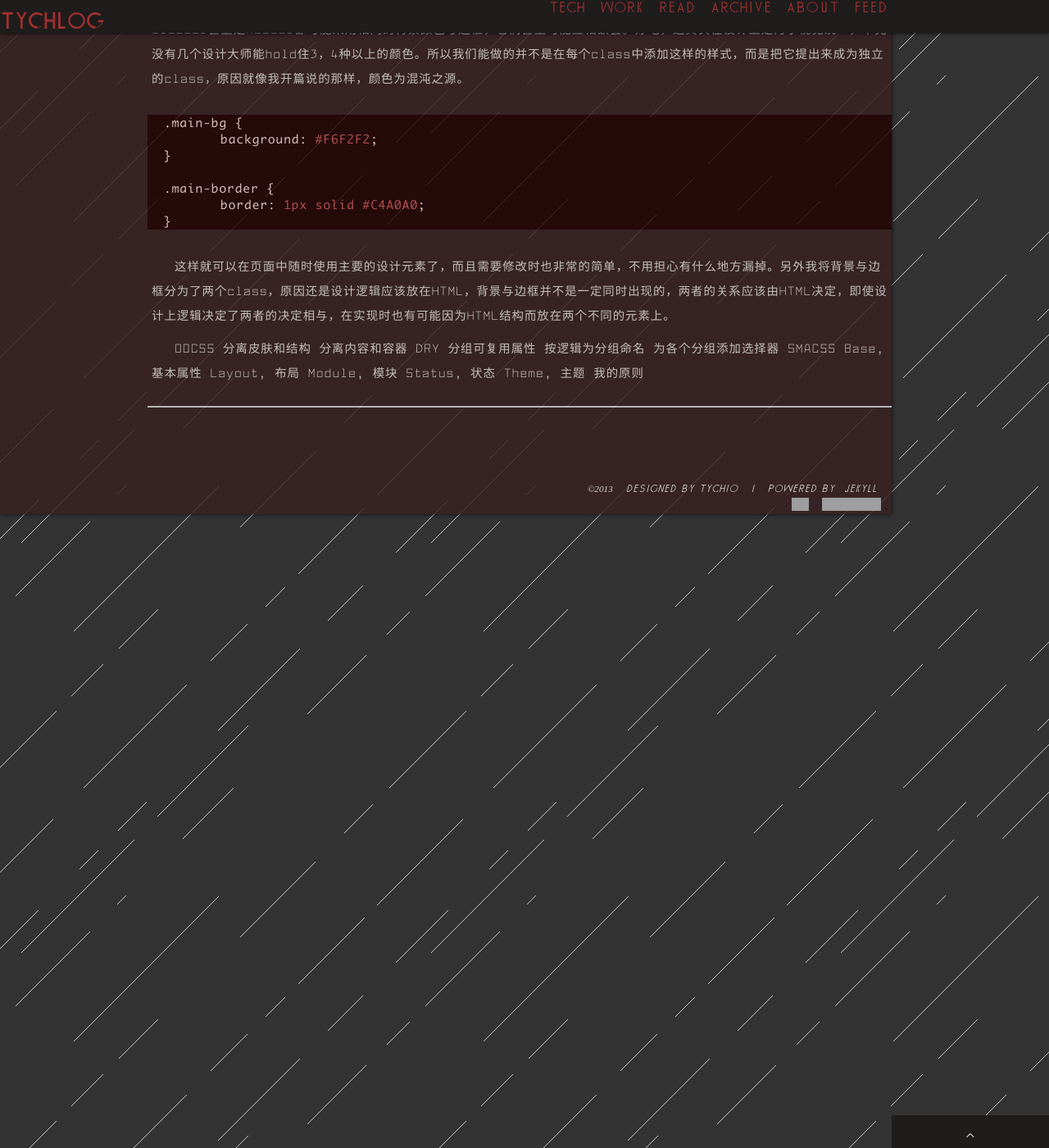
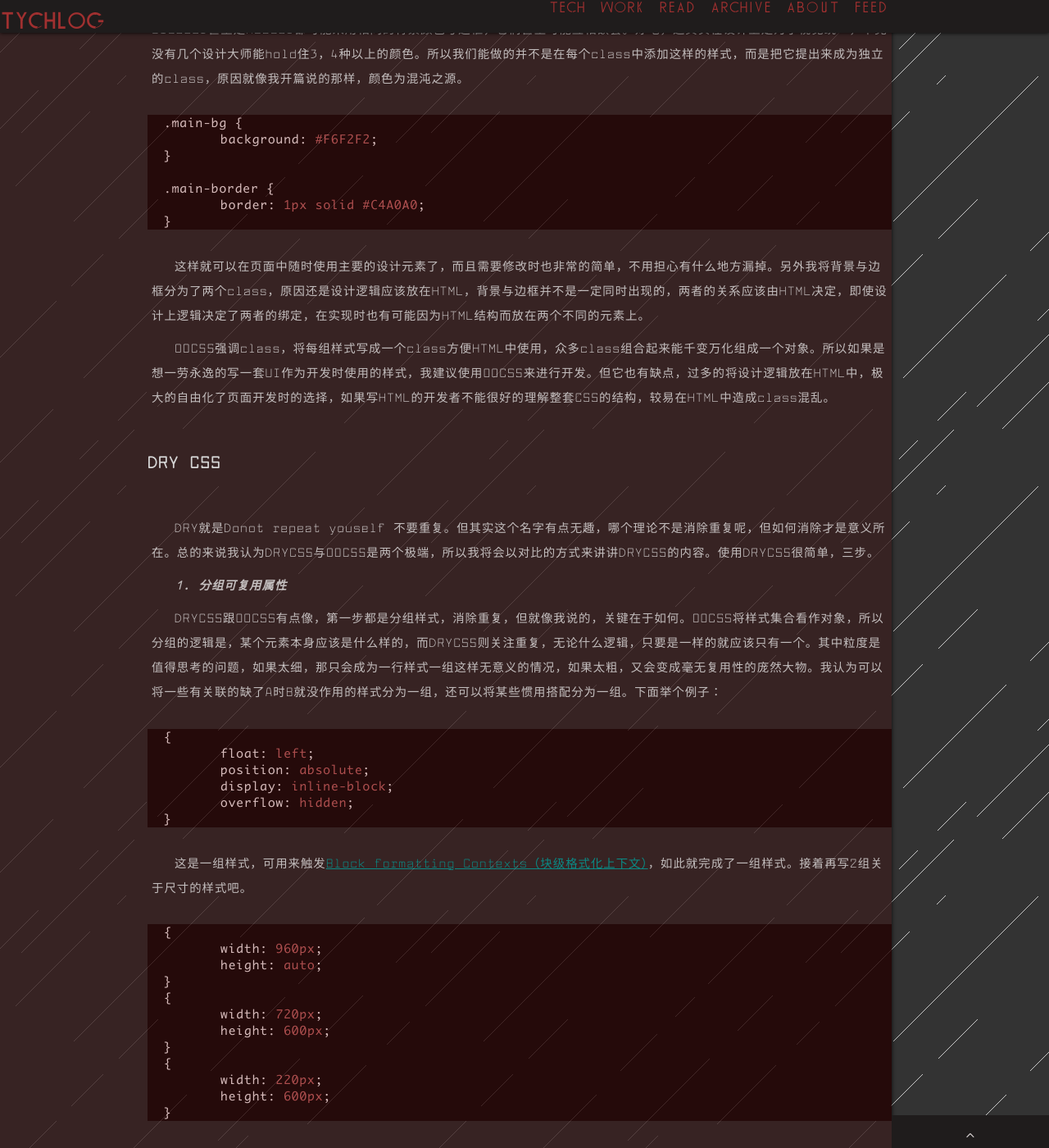
Before and after one commit to tychio/old_blog, a Jekyll site: the page built from _posts/2014-03-16-css-principle.md, in a window 1280 px wide and 1400 px high, scrolled down 6039 px. Shown: the whole window at 82% size. Built offline with Jekyll 4.4.1, drawn with Linux system fonts in a browser that asks for light colours; Markdown is read by kramdown in place of the engine named in the settings; comment, search, counter and statistics services are not loaded; some of the changed text lies outside the part shown; grey boxes are pictures that could not be loaded.

Commit message:
write a part about DRYCSS for css principle.

````diff
--- a/_posts/2014-03-16-css-principle.md
+++ b/_posts/2014-03-16-css-principle.md
@@ -207,8 +207,133 @@
 }
 ```
 
-这样就可以在页面中随时使用主要的设计元素了，而且需要修改时也非常的简单，不用担心有什么地方漏掉。另外我将背景与边框分为了两个class，原因还是设计逻辑应该放在HTML，背景与边框并不是一定同时出现的，两者的关系应该由HTML决定，即使设计上逻辑决定了两者的决定相与，在实现时也有可能因为HTML结构而放在两个不同的元素上。
+这样就可以在页面中随时使用主要的设计元素了，而且需要修改时也非常的简单，不用担心有什么地方漏掉。另外我将背景与边框分为了两个class，原因还是设计逻辑应该放在HTML，背景与边框并不是一定同时出现的，两者的关系应该由HTML决定，即使设计上逻辑决定了两者的绑定，在实现时也有可能因为HTML结构而放在两个不同的元素上。
 
+OOCSS强调class，将每组样式写成一个class方便HTML中使用，众多class组合起来能千变万化组成一个对象。所以如果是想一劳永逸的写一套UI作为开发时使用的样式，我建议使用OOCSS来进行开发。但它也有缺点，过多的将设计逻辑放在HTML中，极大的自由化了页面开发时的选择，如果写HTML的开发者不能很好的理解整套CSS的结构，较易在HTML中造成class混乱。
+
+###### DRY CSS
+
+DRY就是Donot repeat youself 不要重复。但其实这个名字有点无趣，哪个理论不是消除重复呢，但如何消除才是意义所在。总的来说我认为DRYCSS与OOCSS是两个极端，所以我将会以对比的方式来讲讲DRYCSS的内容。使用DRYCSS很简单，三步。
+
+***1. 分组可复用属性***
+
+DRYCSS跟OOCSS有点像，第一步都是分组样式，消除重复，但就像我说的，关键在于如何。OOCSS将样式集合看作对象，所以分组的逻辑是，某个元素本身应该是什么样的，而DRYCSS则关注重复，无论什么逻辑，只要是一样的就应该只有一个。其中粒度是值得思考的问题，如果太细，那只会成为一行样式一组这样无意义的情况，如果太粗，又会变成毫无复用性的庞然大物。我认为可以将一些有关联的缺了A时B就没作用的样式分为一组，还可以将某些惯用搭配分为一组。下面举个例子：
+
+```
+{
+	float: left;
+	position: absolute;
+	display: inline-block;
+	overflow: hidden;
+}
+```
+
+这是一组样式，可用来触发[Block formatting Contexts（块级格式化上下文）](http://kayosite.com/block-formatting-contexts-in-detail.html)，如此就完成了一组样式。接着再写2组关于尺寸的样式吧。
+
+```
+{
+	width: 960px;
+	height: auto;
+}
+{
+	width: 720px;
+	height: 600px;
+}
+{
+	width: 220px;
+	height: 600px;
+}
+```
+这是三组样式用来布局，将页面分为左右两部分。
+
+***2. 按逻辑为分组命名***
+
+接着我们来为其命名，其实就是添加一个ID选择器，但是我们并不真的使用它，而是用来标示该组样式。下面就来命名上面所分组的样式。
+
+```
+#BLOCK_FORMATTING_CONTEXTS
+{
+	float: left;
+	position: absolute;
+	display: inline-block;
+	overflow: hidden;
+}
+
+#LAYOUT_FULL
+{
+	width: 960px;
+	height: auto;
+}
+
+#LAYOUT_CONTENT
+{
+	width: 720px;
+	height: 600px;
+}
+
+#LAYOUT_SIDEBAR
+{
+	width: 220px;
+	height: 600px;
+}
+```
+
+这一步类似OOCSS的class，它决定了每组样式所代表的逻辑或用途，然而DRYCSS多了最关键的下一步，也是与OOCSS本质区别。
+
+***3. 为各个分组添加选择器***
+
+DRYCSS在使用时和OOCSS有着巨大的差异，在CSS文件中写入HTML中的class选择器来使用这些分组后的样式，而不是直接在HTML中使用CSS文件中写好的class。
+
+```
+.header,
+.container,
+.content-right,
+.content-left,
+#BLOCK_FORMATTING_CONTEXTS
+{
+	float: left;
+	position: absolute;
+	display: inline-block;
+	overflow: hidden;
+}
+
+.header,
+.navigator,
+.container,
+#LAYOUT_FULL
+{
+	width: 960px;
+	height: auto;
+}
+
+
+.content-right,
+.section,
+#LAYOUT_CONTENT
+{
+	width: 720px;
+	height: 600px;
+}
+
+.content-right,
+.sidebar,
+.profile,
+#LAYOUT_SIDEBAR
+{
+	width: 220px;
+	height: 600px;
+}
+```
+
+可以看到，使用DRYCSS时，在HTML中所写的class将会非常表意，元素本身是什么用来做什么，就使用其意义的class命名，而且基本上是一个元素对应一个class，HTML将变的简单明了。另外DRYCSS也是相对于OOCSS的一种逆向思维，这才是最有趣的地方。在开发中，不应该像OOCSS那样思考如何应对未来假象的HTML，而是仅仅思考CSS本身。
+
+总的来说，OOCSS适合开发CSS框架或整套UI模版，是自外向内的UI开发方式；而DRYCSS则适合拯救混沌的HTML，或者加强HTML的结构性和表意性，是自内向外的UI开发方式。这里的内指地是HTML结构，外指地是CSS样式。
+
+###### SMACSS
+
+这是一个相对繁杂的CSS理论，分为Base、Layout、Module、Status和Theme共五个部分。不过它的核心思想仍然和OOCSS类似，鼓励使用class。
+
+***1. Base 基本属性***
 
 OOCSS
 	分离皮肤和结构
````
